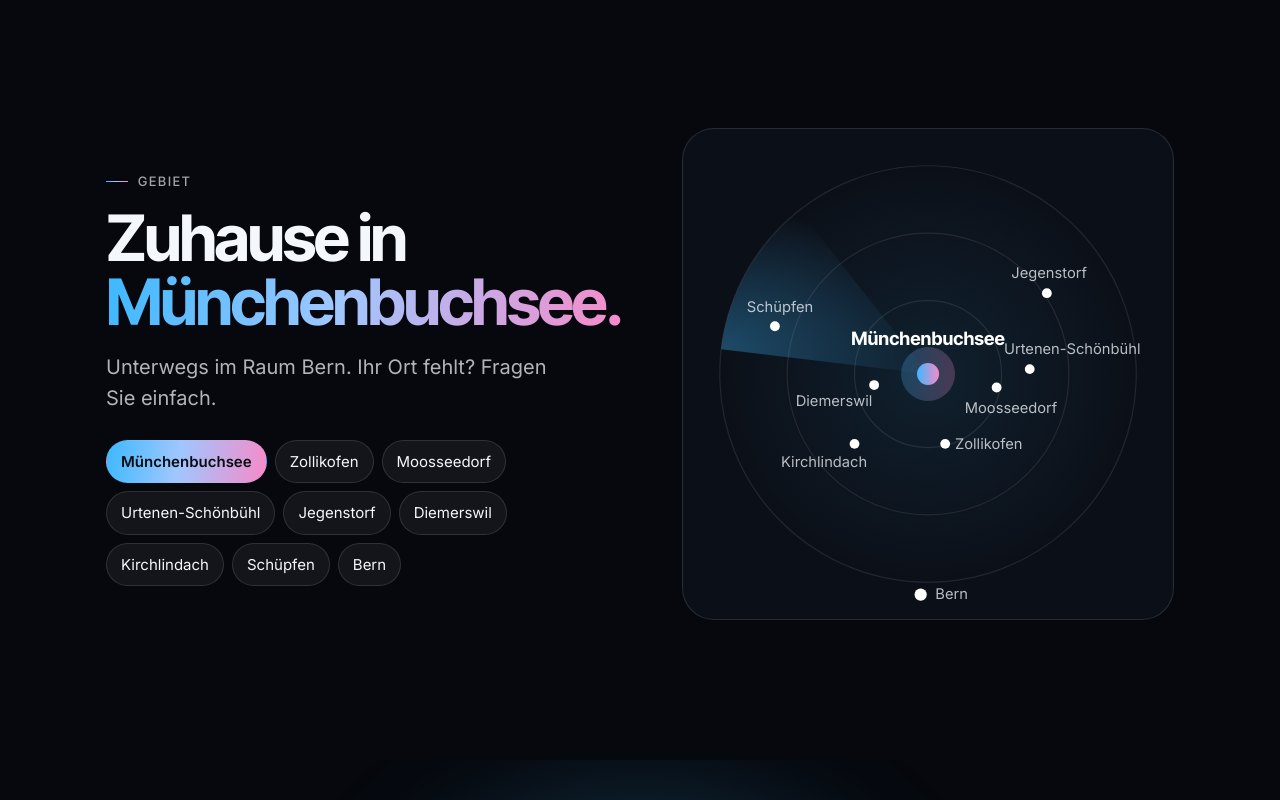
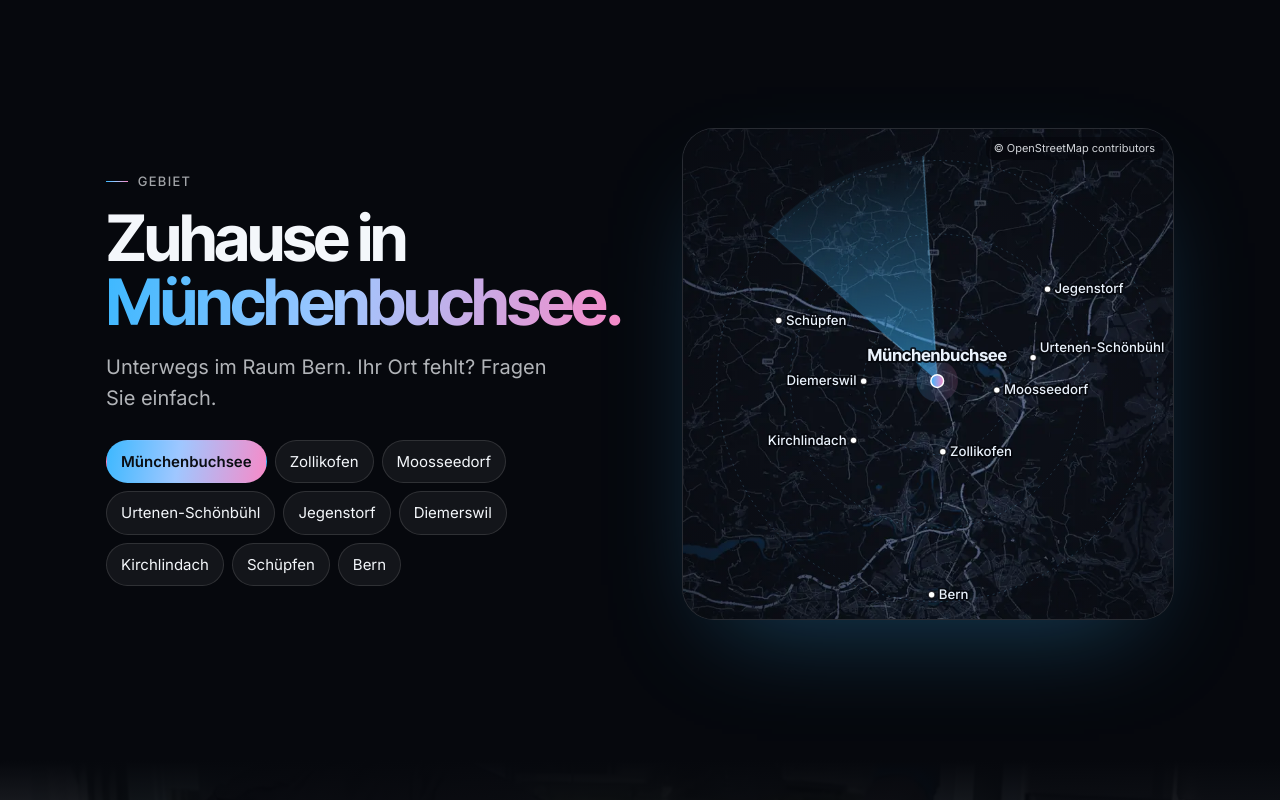
Before and after one commit to ImperialInk/previews, a plain HTML site: page effortclean-gmbh-bb476c/index.html in a window 1280 px wide. Shown: the part 4780-5580 px from the top of the page. Drawn offline with Linux system fonts and the light colour scheme.

Commit message:
Effortclean preview: real OSM map with radar, own photo behind closing CTA

```diff
--- a/effortclean-gmbh-bb476c/index.html
+++ b/effortclean-gmbh-bb476c/index.html
@@ -190,17 +190,30 @@ legend{font:700 24px/1.15 "Inter Tight",sans-serif;letter-spacing:-.025em;margin
 
 /* area */
 .area{display:grid;gap:30px;align-items:center}
-.map{position:relative;aspect-ratio:1/1;border-radius:32px;border:1px solid var(--line);background:radial-gradient(circle at 50% 50%,rgba(61,184,255,.10),transparent 62%),var(--bg2);overflow:hidden}
-.map svg{position:absolute;inset:0;width:100%;height:100%}
-.ring{fill:none;stroke:rgba(255,255,255,.09)}
-.sweep{transform-box:view-box;transform-origin:50% 50%;animation:spin 9s linear infinite}
+.map{position:relative;aspect-ratio:1/1;border-radius:32px;border:1px solid var(--line);background:#0b0f17;overflow:hidden;box-shadow:0 40px 100px -40px rgba(61,184,255,.35)}
+.map-img{position:absolute;inset:0;width:100%;height:100%;object-fit:cover}
+.map::after{content:"";position:absolute;inset:0;pointer-events:none;background:radial-gradient(circle at 52% 51%,transparent 35%,rgba(6,8,13,.55) 100%)}
+.map svg{position:absolute;inset:0;width:100%;height:100%;z-index:1}
+.ring{fill:none;stroke:rgba(127,208,255,.22);stroke-width:2;stroke-dasharray:4 8}
+.sweep{transform-box:view-box;animation:spin 8s linear infinite}
 @keyframes spin{to{transform:rotate(360deg)}}
+.labels text,.map .home{font-family:Inter,sans-serif;font-size:27px;font-weight:500;fill:#e9f1fb;paint-order:stroke;stroke:rgba(6,8,13,.9);stroke-width:7px;stroke-linejoin:round}
+.map .home{font-family:"Inter Tight",Inter,sans-serif;font-weight:700;font-size:34px}
+.dot{fill:#fff;stroke:rgba(6,8,13,.8);stroke-width:3}
+.pulse{opacity:.35;transform-box:fill-box;transform-origin:center;animation:pulse 3s ease-in-out infinite}
+@keyframes pulse{50%{transform:scale(1.9);opacity:.08}}
+.osm{position:absolute;right:10px;top:8px;z-index:2;font-size:11px;color:rgba(244,247,251,.85);background:rgba(6,8,13,.7);padding:3px 8px;border-radius:8px}
+.osm:hover{color:#fff}
 .chips{display:flex;flex-wrap:wrap;gap:8px;margin-top:26px}
 .chip{padding:9px 14px;border-radius:999px;border:1px solid var(--line);background:var(--glass);font-size:15px}
 .chip.home{background:var(--grad);color:#0a0d12;font-weight:600;border-color:transparent}
 
 /* final */
-.final{text-align:center;overflow:hidden}
+.final{text-align:center;overflow:hidden;isolation:isolate;padding:clamp(110px,16vw,190px) 0}
+.final-bg{position:absolute;inset:0;z-index:-1}
+.final-bg img{width:100%;height:100%;object-fit:cover;object-position:22% 40%}
+.final::before{content:"";position:absolute;inset:0;z-index:0;background:linear-gradient(180deg,var(--bg) 0%,rgba(6,8,13,.72) 22%,rgba(6,8,13,.62) 50%,rgba(6,8,13,.8) 80%,var(--bg) 100%),radial-gradient(60% 50% at 50% 50%,rgba(6,8,13,.35),transparent)}
+.final .lead{color:rgba(244,247,251,.86);max-width:40ch}
 .final h2{font-size:clamp(42px,9vw,110px);max-width:12ch;margin:0 auto}
 .final .lead{margin:20px auto 0}
 .final .row{display:flex;flex-wrap:wrap;justify-content:center;gap:12px;margin-top:34px}
@@ -487,35 +500,28 @@ footer{border-top:1px solid var(--line);padding:44px 0 120px;font-size:14px;colo
         <span class="chip">Zollikofen</span><span class="chip">Moosseedorf</span><span class="chip">Urtenen-Schönbühl</span><span class="chip">Jegenstorf</span><span class="chip">Diemerswil</span><span class="chip">Kirchlindach</span><span class="chip">Schüpfen</span><span class="chip">Bern</span>
       </div>
     </div>
-    <div class="map rv-in" role="img" aria-label="Schematische Karte: Münchenbuchsee in der Mitte, Nachbarorte rundherum">
-      <svg viewBox="0 0 400 400" aria-hidden="true">
+    <div class="map rv-in" role="img" aria-label="Karte: Effortclean an der Talstrasse 7 in Münchenbuchsee, mit den Nachbarorten bis Bern">
+      <picture><source type="image/webp" srcset="assets/img/map-720.webp 720w, assets/img/map-1100.webp 1100w" sizes="(min-width:960px) 540px, 92vw"><img class="map-img" src="assets/img/map-720.webp" width="720" height="720" alt="" loading="lazy" decoding="async"></picture>
+      <svg viewBox="0 0 1000 1000" aria-hidden="true">
         <defs>
           <linearGradient id="g1" x1="0" x2="1"><stop offset="0" stop-color="#3db8ff"/><stop offset="1" stop-color="#f78ac8"/></linearGradient>
-          <radialGradient id="sw" cx="0" cy="0" r="1"><stop offset="0" stop-color="#3db8ff" stop-opacity=".35"/><stop offset="1" stop-color="#3db8ff" stop-opacity="0"/></radialGradient>
+          <linearGradient id="sw" x1="0" y1="1" x2="0.6" y2="0"><stop offset="0" stop-color="#3db8ff" stop-opacity=".55"/><stop offset="1" stop-color="#3db8ff" stop-opacity="0"/></linearGradient>
         </defs>
-        <circle class="ring" cx="200" cy="200" r="60"/><circle class="ring" cx="200" cy="200" r="115"/><circle class="ring" cx="200" cy="200" r="170"/>
-        <g class="sweep"><path d="M200 200 L200 30 A170 170 0 0 1 320 80 Z" fill="url(#sw)"/></g>
-        <g font-family="Inter,sans-serif" font-size="12" fill="rgba(244,247,251,.75)">
-          <circle cx="214" cy="257" r="4" fill="#fff"/><text x="222" y="261">Zollikofen</text>
-          <circle cx="256" cy="211" r="4" fill="#fff"/><text x="230" y="232">Moosseedorf</text>
-          <circle cx="283" cy="196" r="4" fill="#fff"/><text x="262" y="184">Urtenen-Schönbühl</text>
-          <circle cx="297" cy="134" r="4" fill="#fff"/><text x="268" y="122">Jegenstorf</text>
-          <circle cx="75" cy="161" r="4" fill="#fff"/><text x="52" y="149">Schüpfen</text>
-          <circle cx="140" cy="257" r="4" fill="#fff"/><text x="80" y="276">Kirchlindach</text>
-          <circle cx="156" cy="209" r="4" fill="#fff"/><text x="92" y="226">Diemerswil</text>
-          <circle cx="194" cy="380" r="5" fill="#fff"/><text x="206" y="384">Bern</text>
-        </g>
-        <circle cx="200" cy="200" r="22" fill="url(#g1)" opacity=".25"><animate attributeName="r" values="14;30;14" dur="3s" repeatCount="indefinite"/></circle>
-        <circle cx="200" cy="200" r="9" fill="url(#g1)"/>
-        <text x="200" y="176" text-anchor="middle" font-family="Inter Tight,Inter,sans-serif" font-weight="700" font-size="15" fill="#fff">Münchenbuchsee</text>
+        <circle class="ring" cx="518.8" cy="514.3" r="150"/><circle class="ring" cx="518.8" cy="514.3" r="300"/><circle class="ring" cx="518.8" cy="514.3" r="450"/>
+        <g class="sweep" style="transform-origin:518.8px 514.3px"><path d="M518.8 514.3 L518.8 54.299999999999955 A460 460 0 0 1 844.1 189.0 Z" fill="url(#sw)"/><line x1="518.8" y1="514.3" x2="844.1" y2="189.0" stroke="#7fd0ff" stroke-opacity=".7" stroke-width="2"/></g>
+        <g class="labels"><circle cx="530.2" cy="658.5" r="7" class="dot"/><text x="545" y="667">Zollikofen</text><circle cx="640.4" cy="532.8" r="7" class="dot"/><text x="655" y="541">Moosseedorf</text><circle cx="714.5" cy="466.5" r="7" class="dot"/><text x="728" y="456">Urtenen-Schönbühl</text><circle cx="743.9" cy="326.8" r="7" class="dot"/><text x="758" y="335">Jegenstorf</text><circle cx="195.5" cy="390.8" r="7" class="dot"/><text x="210" y="399">Schüpfen</text><circle cx="348.0" cy="635.3" r="7" class="dot"/><text x="334" y="644" text-anchor="end">Kirchlindach</text><circle cx="507.3" cy="950.5" r="7" class="dot"/><text x="522" y="959">Bern</text><circle cx="368.7" cy="514.5" r="7" class="dot"/><text x="354" y="523" text-anchor="end">Diemerswil</text></g>
+        <circle class="pulse" cx="518.8" cy="514.3" r="26" fill="url(#g1)"/>
+        <circle cx="518.8" cy="514.3" r="13" fill="url(#g1)" stroke="#fff" stroke-width="3"/>
+        <text class="home" x="518.8" y="474.29999999999995" text-anchor="middle">Münchenbuchsee</text>
       </svg>
+      <a class="osm" href="https://www.openstreetmap.org/copyright" target="_blank" rel="noopener">© OpenStreetMap contributors</a>
     </div>
   </div>
 </section>
 
 <!-- FINAL -->
 <section class="final">
-  <div class="aur a1" aria-hidden="true" style="left:50%;right:auto;transform:translateX(-50%);top:10%"></div>
+  <picture class="final-bg" aria-hidden="true"><source type="image/webp" srcset="assets/img/final-720.webp 720w, assets/img/final-1132.webp 1132w" sizes="100vw"><img src="assets/img/final-720.webp" width="720" height="534" alt="" loading="lazy" decoding="async"></picture>
   <div class="wrap">
     <h2 class="rv-in">Bereit, wenn <span class="gt">Sie es sind.</span></h2>
     <p class="lead">Schreiben Sie uns auf WhatsApp oder rufen Sie an.</p>
```
Also changed, not shown: effortclean-gmbh-bb476c/assets/img/final-1132.webp (added), effortclean-gmbh-bb476c/assets/img/final-720.webp (added), effortclean-gmbh-bb476c/assets/img/map-1100.webp (added), effortclean-gmbh-bb476c/assets/img/map-720.webp (added).
